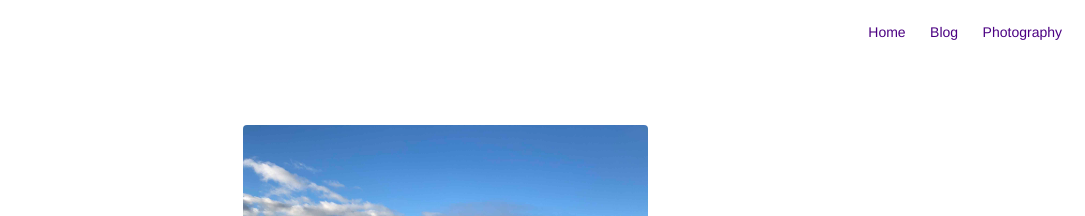
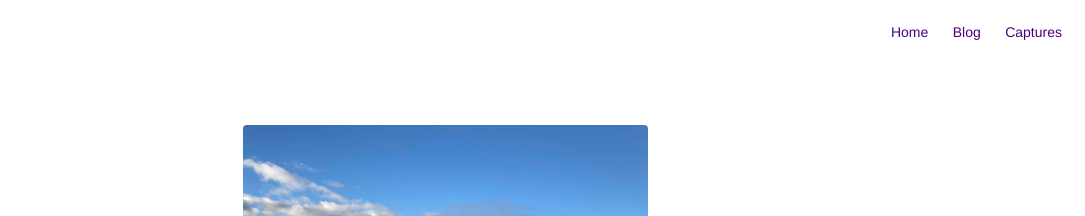
Before and after one commit to davidvho/davidvho.github.io, a Jekyll site: the page built from about.md, in a window 1280 px wide. Shown: the top 216 px of the page, without its empty margins (195-1280 px from the left). Built offline with Jekyll 4.4.1, drawn with Linux system fonts in a browser that asks for light colours.

Commit message:
photo to captures

```diff
--- a/_includes/nav.html
+++ b/_includes/nav.html
@@ -25,7 +25,7 @@
         {% if site.projects == true %}
             {% if page.title != "Projects" %}
                 <li class="item">
-                    <a class="link" href="{{ site.url }}/projects">Photography</a>
+                    <a class="link" href="{{ site.url }}/projects">Captures</a>
                 </li>
             {% endif %}
         {% endif %}
```
